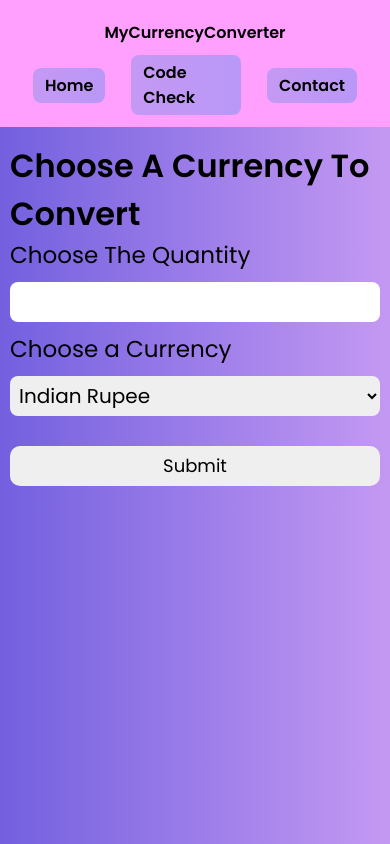
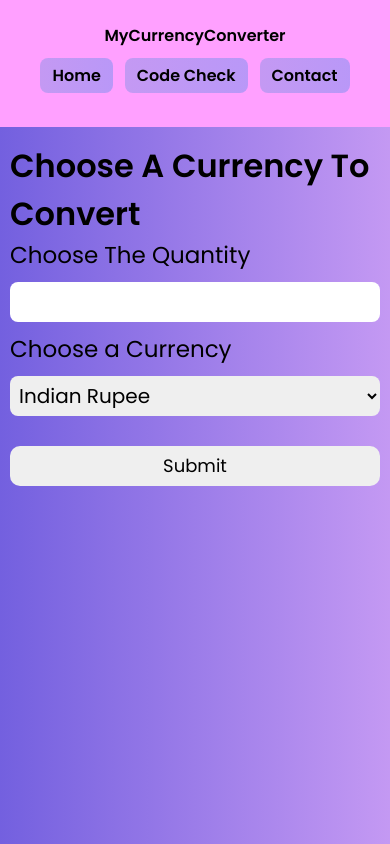
Before and after one commit to abdurrabkhan3263/Currency-Converter, a plain HTML site: page index.html in a window 390 px wide. Shown: the top 844 px of the page. Drawn offline with Linux system fonts and the light colour scheme; a web font is replaced by a local one.

Commit message:
Add More Responsiveness

```diff
--- a/style.css
+++ b/style.css
@@ -8,7 +8,6 @@ font-family: 'poppins' , sans-serif;
 }
 
 body{
-    overflow: hidden;
     background: linear-gradient(to left , rgb(196, 153, 243) , rgb(115, 96, 223));
 
 }
@@ -154,7 +153,7 @@ tbody tr td{
 
 @media screen and (max-width: 750px) {
     .container {
-        width: 100vw;
+        width: 100%;
         max-width: none;
         padding: 0 10px; /* Optional: Adjust padding for smaller screens */
     }
@@ -165,6 +164,8 @@ tbody tr td{
 
     nav{
         height: 15vh;
+        justify-content: center;
+        align-items: center;
         flex-direction: column;
     }
 
@@ -178,7 +179,7 @@ tbody tr td{
     }
 
     nav ul li {
-        margin: 10px 13px;
+        margin: 10px 6px;
     }
     input[type='submit']{
         max-width: none;
```
